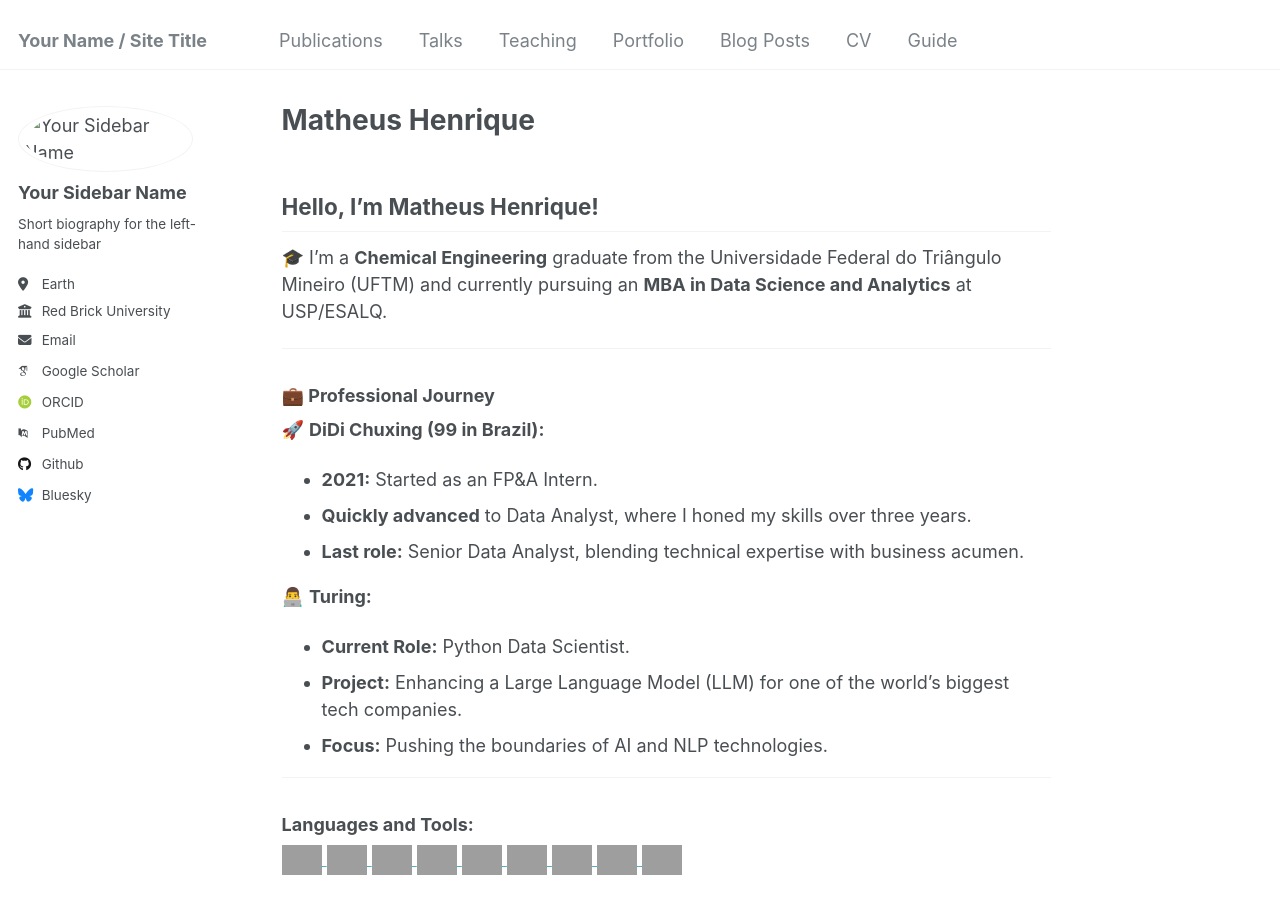
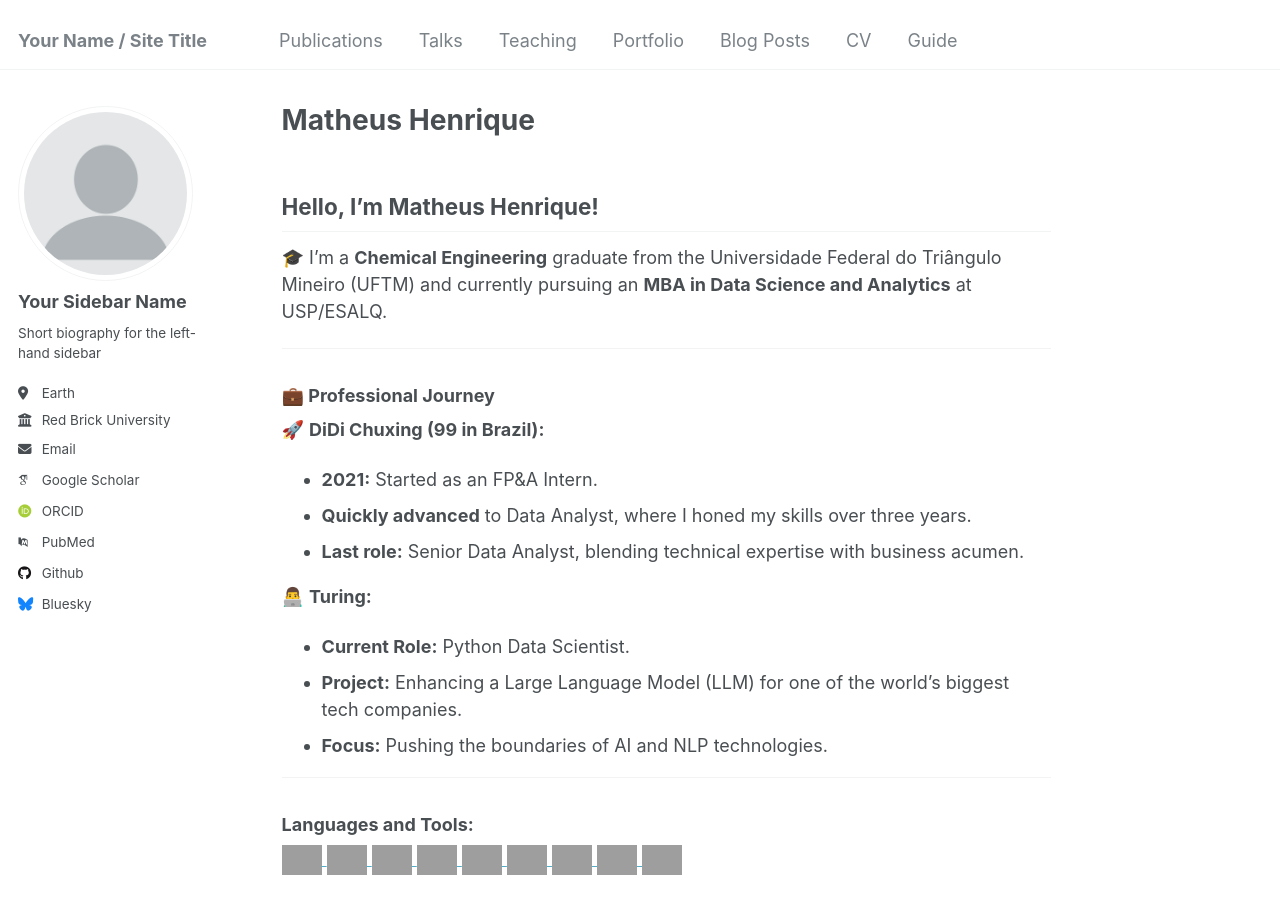
Before and after one commit to matheushbps/matheushbps.github.io, a Jekyll site: the page built from _pages/about.md, in a window 1280 px wide and 900 px high. Built offline with Jekyll 4.4.1, drawn with Linux system fonts in a browser that asks for light colours; some web fonts are replaced; grey boxes are pictures that could not be loaded.

Commit message:
Update _config.yml

```diff
--- a/_config.yml
+++ b/_config.yml
@@ -21,7 +21,7 @@
 #               Additional customization can be done by editing /_includes/author-profile.html
 author:
   # Biographic information
-  avatar           : "images/mat.jpg"
+  avatar           : "profile.png"
   name             : "Your Sidebar Name"
   pronouns         : # example: "she/her"
   bio              : "Short biography for the left-hand sidebar"
```
